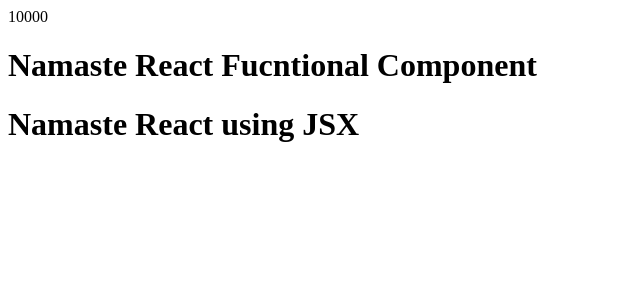
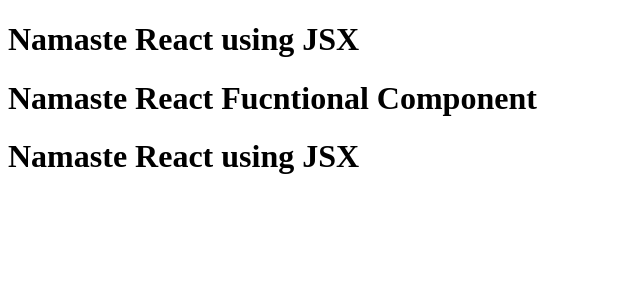
Before and after one commit to dawsonrichey/learning-react, a React (Vite) app in the folder example6/: page / in a window 1280 px wide. Shown: the top 300 px of the page, without its empty margins (0-640 px from the left). Built offline with nearby package versions, Linux system fonts and the light colour scheme.

Commit message:
different syntax options

```diff
--- a/example6/App.js
+++ b/example6/App.js
@@ -9,10 +9,14 @@
 );
 
 const number = 10000;
+
+// const data = api.getData();
+
 // Component Composition
 const HeadingComponent = () => (
     <div className="container">
-        {number}
+        {/* {data} */}
+        {Title()}
         <h1 className="headng">Namaste React Fucntional Component</h1>
         <Title />
     </div>
```
